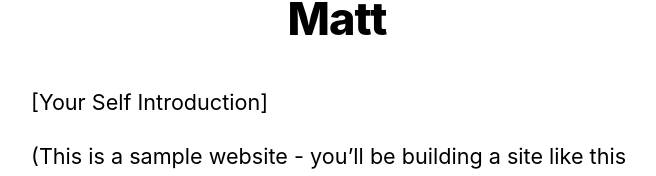
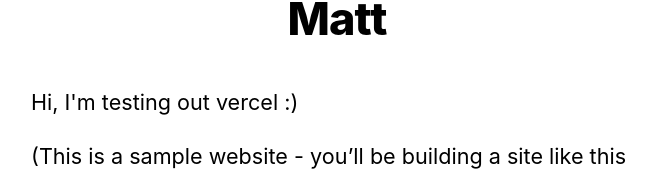
Before and after one commit to nicolls1/next-vercel, a Next.js app: page / in a window 1280 px wide. Shown: the part 224-400 px from the top of the page, without its empty margins (303-959 px from the left). Built offline with nearby package versions, Linux system fonts and the light colour scheme.

Commit message:
short description

```diff
--- a/pages/index.js
+++ b/pages/index.js
@@ -8,7 +8,7 @@ export default function Home() {
         <title>{siteTitle}</title>
       </Head>
       <section className={'headingMd'}>
-        <p>[Your Self Introduction]</p>
+        <p>Hi, I'm testing out vercel :)</p>
         <p>
           (This is a sample website - you’ll be building a site like this on{' '}
           <a href="https://nextjs.org/learn">our Next.js tutorial</a>.)
```
